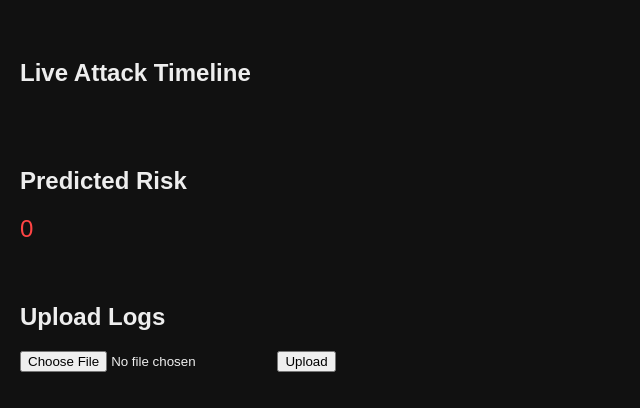
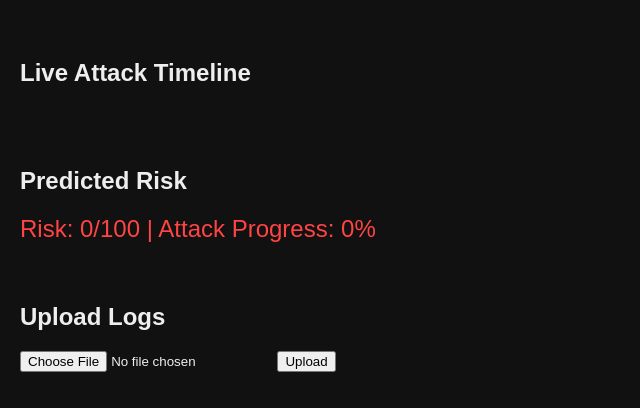
Before and after one commit to shikhar-sahay/hawkeye, a Flask app: page / in a window 1280 px wide. Shown: the part 906-1314 px from the top of the page, without its empty margins (0-640 px from the left). Run offline with Flask 3, Linux system fonts and the light colour scheme; some libraries are stand-ins or nearby versions.

Commit message:
Changed FE structure

```diff
--- a/templates/index.html
+++ b/templates/index.html
@@ -5,6 +5,7 @@
     <title>HawkEye SIEM Dashboard</title>
     <link rel="stylesheet" href="{{ url_for('static', filename='style.css') }}">
     <script src="https://cdn.plot.ly/plotly-latest.min.js"></script>
+    <link href="https://fonts.googleapis.com/css2?family=Poppins:wght@400;600;700&display=swap" rel="stylesheet">
 </head>
 <body>
     <header>
@@ -43,13 +44,15 @@
 
         <section id="risk-section">
             <h2>Predicted Risk</h2>
-            <div id="risk-display">0</div>
+            <div id="risk-display">Risk: 0/100 | Attack Progress: 0%</div>
         </section>
 
         <section id="upload-section">
             <h2>Upload Logs</h2>
-            <input type="file" id="log-file">
-            <button onclick="uploadLogs()">Upload</button>
+            <div class="upload-container">
+                <input type="file" id="log-file">
+                <button onclick="uploadLogs()">Upload</button>
+            </div>
             <p id="upload-status"></p>
         </section>
     </main>
```
